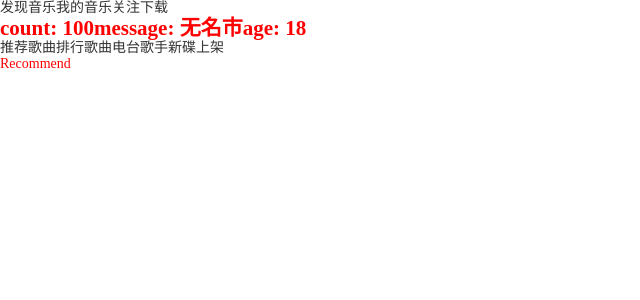
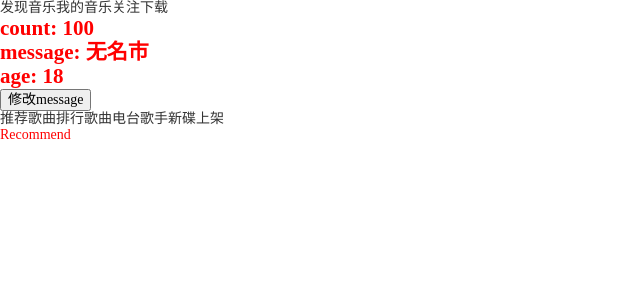
Before and after one commit to liwei478/wz-music, a React (Create React App) app: page /#/discover/recommend in a window 1280 px wide. Shown: the top 300 px of the page, without its empty margins (0-640 px from the left). Built offline with nearby package versions, Linux system fonts and the light colour scheme.

Commit message:
提取 dispatch 和 shallowEqual

```diff
--- a/src/App.tsx
+++ b/src/App.tsx
@@ -1,7 +1,8 @@
 import React, { Suspense } from 'react'
 import { useRoutes, Link } from 'react-router-dom'
 import routes from './router'
-import { useAppSelector } from './store'
+import { shallowEqualApp, useAppDispatch, useAppSelector } from './store'
+import { changeMessageAction } from './store/modules/counter'
 
 // import { useSelector } from 'react-redux'
 // import { IRootState } from './store'
@@ -10,16 +11,25 @@ import { useAppSelector } from './store'
 // type GetStateFnType = typeof store.getState
 // type IRootState = ReturnType<GetStateFnType>
 function App() {
-  const { count, message, age } = useAppSelector((state) => ({
-    count: state.counter.count,
-    message: state.counter.message,
-    age: state.counter.age
-  }))
+  const { count, message, age } = useAppSelector(
+    (state) => ({
+      count: state.counter.count,
+      message: state.counter.message,
+      age: state.counter.age
+    }),
+    shallowEqualApp
+  )
 
   // const { count, message } = useSelector((state: IRootState) => ({
   //   count: state.counter.count,
   //   message: state.counter.message
   // }))
+
+  // 事件处理函数
+  const dispatch = useAppDispatch()
+  function handleChangeMessage() {
+    dispatch(changeMessageAction('hhhhhhhhh'))
+  }
 
   return (
     <div className="App">
@@ -29,11 +39,10 @@ function App() {
         <Link to="/focus">关注</Link>
         <Link to="/download">下载</Link>
       </div>
-      <h2>
-        count: {count}
-        message: {message}
-        age: {age}
-      </h2>
+      <h2>count: {count}</h2>
+      <h2>message: {message}</h2>
+      <h2>age: {age}</h2>
+      <button onClick={handleChangeMessage}>修改message</button>
       <Suspense fallback="">
         <div className="main">{useRoutes(routes)}</div>
       </Suspense>
--- a/src/store/index.ts
+++ b/src/store/index.ts
@@ -1,5 +1,5 @@
 import { configureStore } from '@reduxjs/toolkit'
-import { TypedUseSelectorHook, useSelector } from 'react-redux'
+import { shallowEqual, TypedUseSelectorHook, useDispatch, useSelector } from 'react-redux'
 import counterReducer from './modules/counter'
 
 const store = configureStore({
@@ -9,8 +9,12 @@ const store = configureStore({
 })
 
 type GetStateFnType = typeof store.getState
-export type IRootState = ReturnType<GetStateFnType>
+type IRootState = ReturnType<GetStateFnType>
+type DispatchType = typeof store.dispatch
 
+// useAppSelector的hook
 export const useAppSelector: TypedUseSelectorHook<IRootState> = useSelector
+export const useAppDispatch: () => DispatchType = useDispatch
+export const shallowEqualApp = shallowEqual
 
 export default store
--- a/src/store/modules/counter.ts
+++ b/src/store/modules/counter.ts
@@ -7,7 +7,12 @@ const counterSlice = createSlice({
     age: 18,
     message: '无名市'
   },
-  reducers: {}
+  reducers: {
+    changeMessageAction(state, { payload }) {
+      state.message = payload
+    }
+  }
 })
 
+export const { changeMessageAction } = counterSlice.actions
 export default counterSlice.reducer
```
